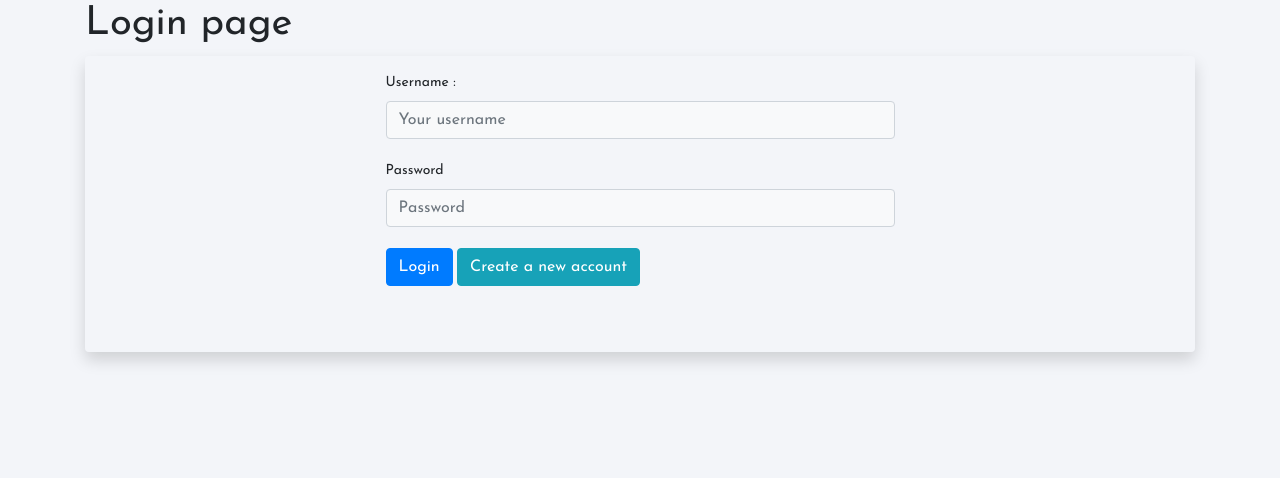
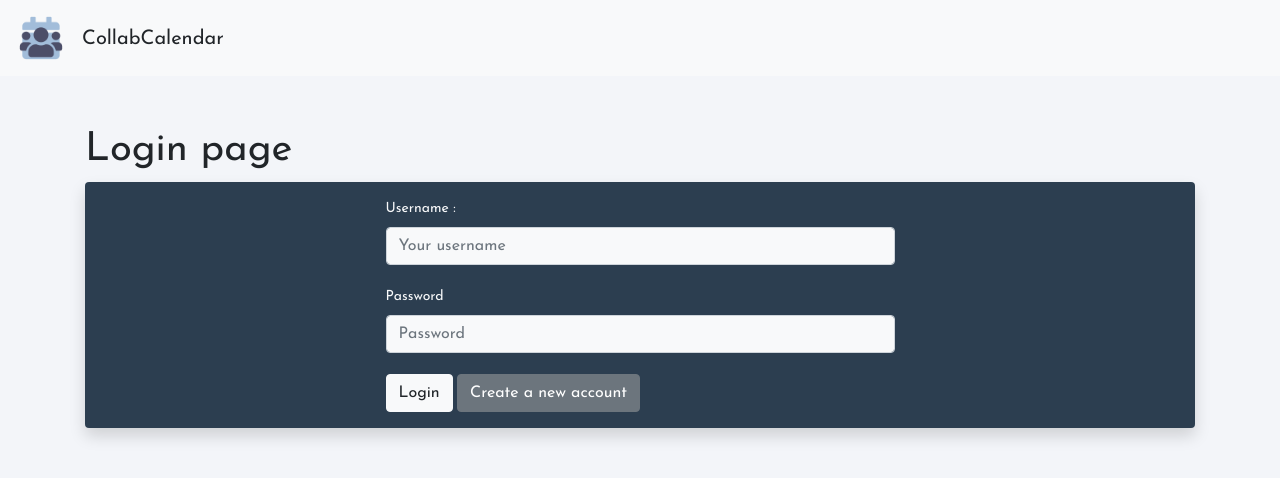
Before and after one commit to AnthonyPierard/CollabCalendar, a Flask app: page /login in a window 1280 px wide. Shown: the top 478 px of the page. Run offline with Flask 2, Linux system fonts and the light colour scheme; some libraries are stand-ins or nearby versions.

Commit message:
ajouts mineurs : navbar sur page login

```diff
--- a/app/templates/account.html
+++ b/app/templates/account.html
@@ -1,6 +1,7 @@
 {% extends "base/accountBase.html" %}
 
 {% block content %}
+
 <div class="container rounded bg-white mt-5 mb-5">
     <div class="row">
         <div class="col-md-3 border-right">
--- a/app/templates/homepage.html
+++ b/app/templates/homepage.html
@@ -3,9 +3,6 @@
 {% block title %}Accueil{% endblock %}
 
 {% block content %}
-
-  <!--  navbarfile.navbar(true) -->
-
 
 
   <p id='script-warning'>
--- a/app/templates/login.html
+++ b/app/templates/login.html
@@ -4,13 +4,6 @@
   <meta charset='utf-8' />
   <link rel="icon" type="image/png" href="/static/favicon.ico" />
   <title>ColCalendar</title>
-
-
-<!--
-
-    <script src="https://cdn.jsdelivr.net/npm/bootstrap@5.1.3/dist/js/bootstrap.bundle.min.js" integrity="sha384-ka7Sk0Gln4gmtz2MlQnikT1wXgYsOg+OMhuP+IlRH9sENBO0LRn5q+8nbTov4+1p" crossorigin="anonymous"></script>
-    <script src="https://cdn.jsdelivr.net/npm/@popperjs/core@2.10.2/dist/umd/popper.min.js" integrity="sha384-7+zCNj/IqJ95wo16oMtfsKbZ9ccEh31eOz1HGyDuCQ6wgnyJNSYdrPa03rtR1zdB" crossorigin="anonymous"></script>
-    <script src="https://cdn.jsdelivr.net/npm/bootstrap@5.1.3/dist/js/bootstrap.min.js" integrity="sha384-QJHtvGhmr9XOIpI6YVutG+2QOK9T+ZnN4kzFN1RtK3zEFEIsxhlmWl5/YESvpZ13" crossorigin="anonymous"></script> -->
 
     <!-- Bootstrap -->
     <link rel="stylesheet" href="https://stackpath.bootstrapcdn.com/bootstrap/4.3.1/css/bootstrap.min.css" integrity="sha384-ggOyR0iXCbMQv3Xipma34MD+dH/1fQ784/j6cY/iJTQUOhcWr7x9JvoRxT2MZw1T" crossorigin="anonymous">
@@ -25,52 +18,61 @@
   <!-- side Bar -->
   <link rel="stylesheet" href="/static/styles.css">
   <link rel="stylesheet" href="/static/css/calendarJS.css">
-  <!-- <script src="https://kit.fontawesome.com/b99e675b6e.js"></script> -->
 
 </head>
 <body>
+    <!-- Navbar -->
+    <nav class="navbar sticky-top navbar-expand-lg navbar-light bg-light">
+        <div class="navbar-nav flex-row d-flex align-items-center">
+
+            <!-- Navbar brand -->
+            <a class="navbar-brand mt-2 mt-lg-0" href="/">
+                <img
+                src="/static/image/LOGO.png"
+                height="50"
+                loading="lazy"
+                />
+            </a>
+
+        <h5 style="margin-top: 10px;">CollabCalendar</h5>
+
+
+        </div>
+    </nav>
+    <div class="d-flex" style="height: 50px;">
+        <div class="vr"></div>
+    </div>
 
 
 
 <div class="container">
-
-
     <h1>Login page</h1>
 
 
-    <div class="shadow p-3 mb-5 bg-body rounded">
+    <div class="shadow p-3 mb-5 bg-body rounded" style="background-color:#2C3E50;">
         <form method="POST" action="{{url_for('login')}}">
 
             <div class="col-md-6 offset-md-3">
 
                 {{ form.csrf_token }}
 
-                {{ form.username.label (class="text-black")}} {{ form.username (class="form-control bg-light text-primary",
+                {{ form.username.label (class="text-light")}} {{ form.username (class="form-control bg-light text-primary",
                     placeholder="Your username") }}
                 {% if form.username.errors %} {% for message in form.username.errors %}
                     <small class="form-text text-danger">{{ message }}</small>
                 {% endfor %}{% endif %}<br>
 
 
-                {{ form.password.label (class="text-black")}} {{ form.password (class="form-control bg-light text-primary",
+                {{ form.password.label (class="text-light")}} {{ form.password (class="form-control bg-light text-primary",
                 placeholder="Password") }}
                 {% if form.password.errors %} {% for message in form.password.errors %} {{ message }}
                     <small class="form-text text-danger">{{ message }}</small>
                 {% endfor %}{% endif %}<br>
 
-                {{ form.submit (class="btn btn-primary") }}  <a href="/registration" class="btn btn-info my-2 my-sm-0" >Create a new account</a>
-
+                {{ form.submit (class="btn btn-light") }}  <a href="/registration" class="btn btn-secondary my-2 my-sm-0" >Create a new account</a>
 
             </div>
         </form>
-
-
-        <div class="d-flex" style="height: 50px;">
-            <div class="vr"></div>
-        </div>
-
-
-
     </div>
 
 
```
Also changed, not shown: app/static/JS/loadNewEvent.js (+7 -106 lines), app/templates/base/accountBase.html (+18 -4 lines), app/templates/base/homebase.html (+22 -121 lines).
